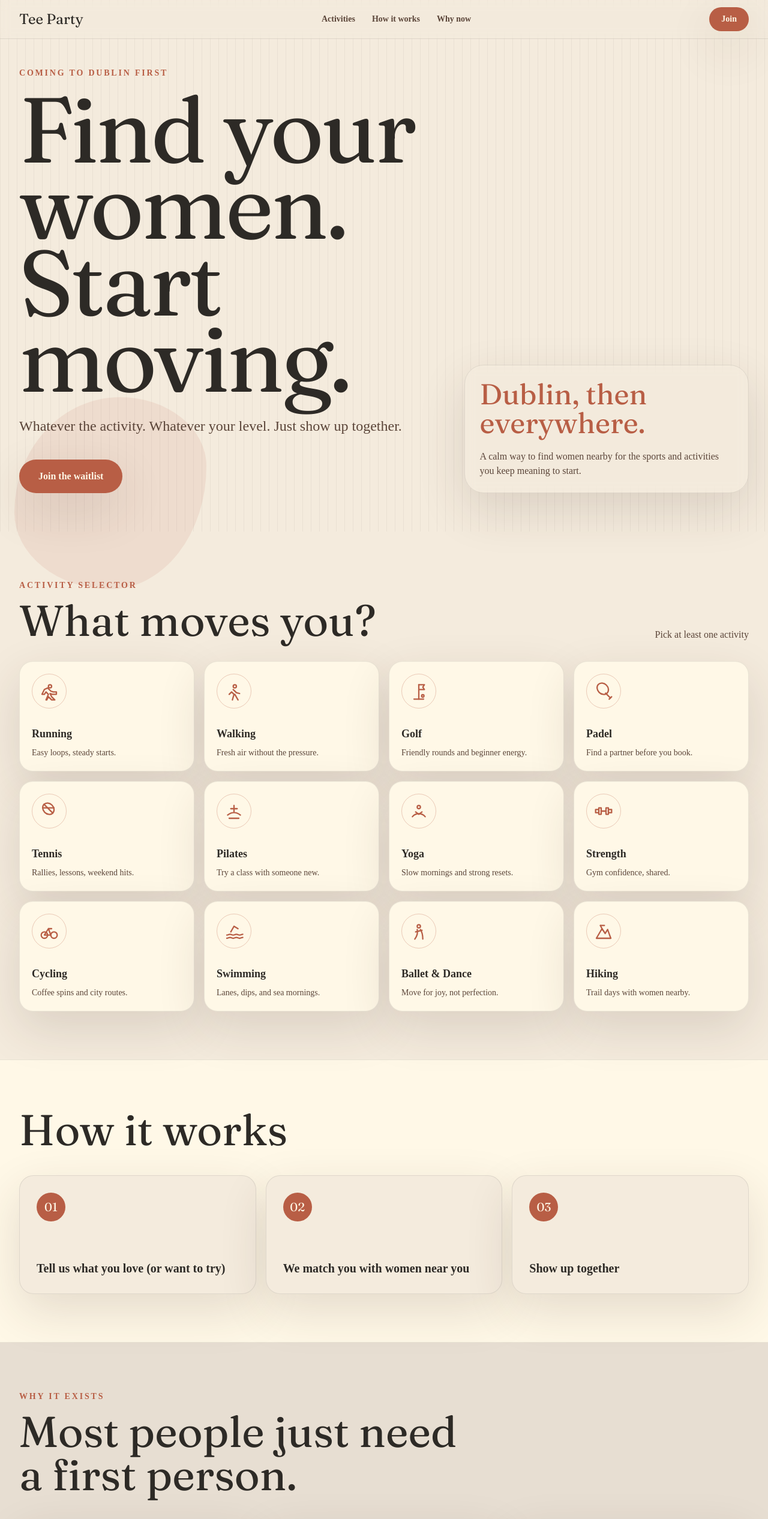
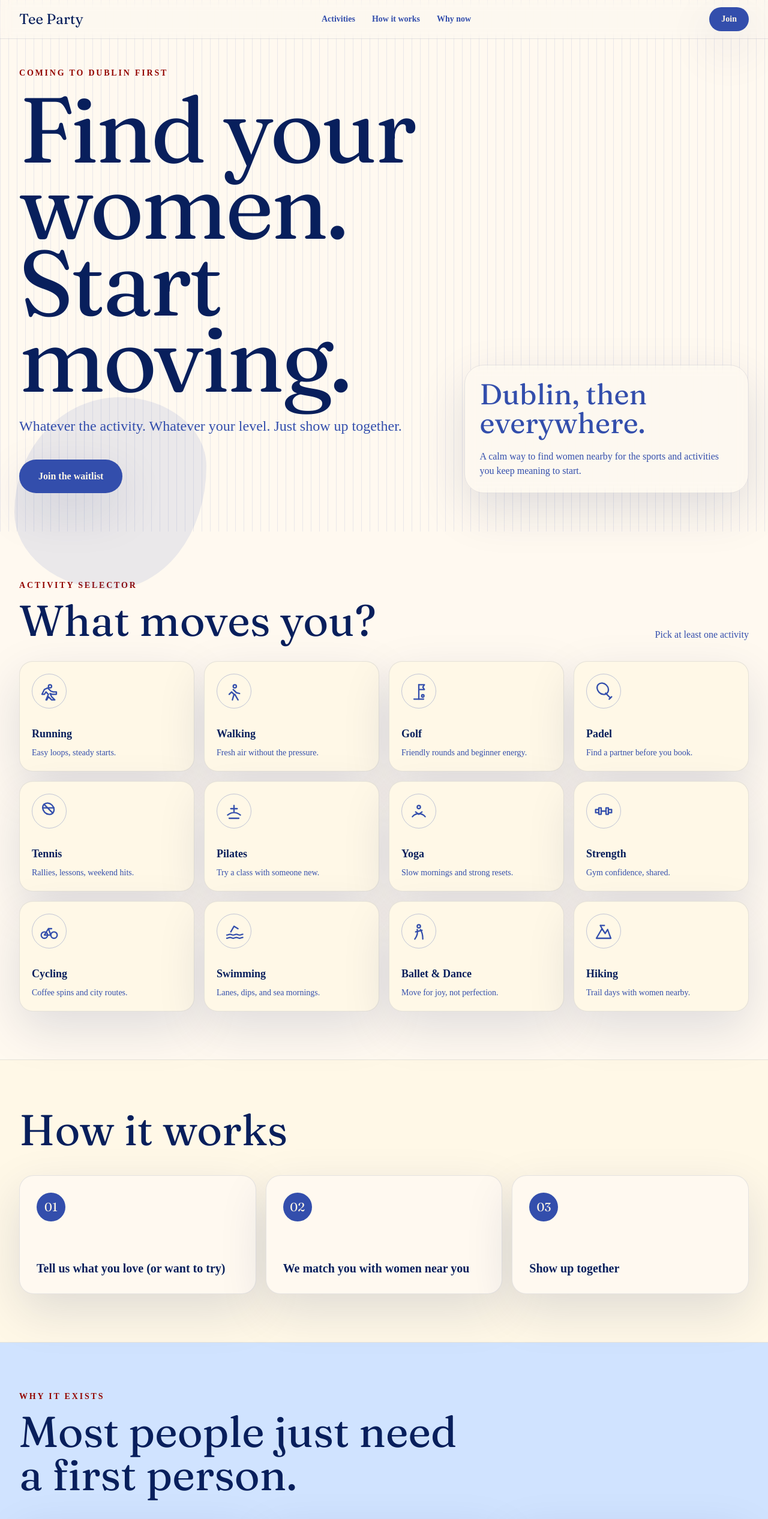
Before and after one commit to ldaly4/cailini, a Next.js app: page / in a window 1280 px wide. Shown: the top 2532 px of the page at 60% size. Built offline with nearby package versions, Linux system fonts and the light colour scheme.

Commit message:
Update palette to blue cream direction

```diff
--- a/app/globals.css
+++ b/app/globals.css
@@ -4,7 +4,7 @@
 
 :root {
   color-scheme: light;
-  --pinstripe: linear-gradient(90deg, rgba(45, 42, 38, 0.055) 1px, transparent 1px);
+  --pinstripe: linear-gradient(90deg, rgba(51, 78, 172, 0.105) 1px, transparent 1px);
 }
 
 * {
@@ -17,8 +17,8 @@ html {
 
 body {
   margin: 0;
-  background: #f4ebdd;
-  color: #2d2a26;
+  background: #fff9f0;
+  color: #081f5c;
 }
 
 button,
--- a/app/page.tsx
+++ b/app/page.tsx
@@ -243,7 +243,7 @@ export default function Home() {
         <div className="organic-blob absolute -bottom-24 left-6 h-56 w-56 bg-clay/10 md:h-80 md:w-80" />
         <div className="relative mx-auto grid max-w-7xl gap-12 lg:grid-cols-[1.1fr_0.75fr] lg:items-end">
           <div>
-            <p className="mb-5 text-sm font-bold uppercase tracking-[0.2em] text-clay">Coming to Dublin first</p>
+            <p className="mb-5 text-sm font-bold uppercase tracking-[0.2em] text-sangria">Coming to Dublin first</p>
             <h1 className="font-display text-[clamp(4.2rem,12vw,10.5rem)] leading-[0.83] tracking-tight text-charcoal">
               Find your women. Start moving.
             </h1>
@@ -271,7 +271,7 @@ export default function Home() {
         <div className="mx-auto max-w-7xl">
           <div className="mb-8 flex flex-col justify-between gap-4 md:flex-row md:items-end">
             <div>
-              <p className="mb-3 text-sm font-bold uppercase tracking-[0.2em] text-clay">Activity selector</p>
+              <p className="mb-3 text-sm font-bold uppercase tracking-[0.2em] text-sangria">Activity selector</p>
               <h2 className="font-display text-5xl leading-none md:text-7xl">What moves you?</h2>
             </div>
             <p className="max-w-sm text-cocoa">{selectedText}</p>
@@ -330,7 +330,7 @@ export default function Home() {
       <section id="why" className="bg-mist px-4 py-20 md:px-8">
         <div className="mx-auto max-w-7xl">
           <div className="mb-10 max-w-3xl">
-            <p className="mb-3 text-sm font-bold uppercase tracking-[0.2em] text-clay">Why it exists</p>
+            <p className="mb-3 text-sm font-bold uppercase tracking-[0.2em] text-sangria">Why it exists</p>
             <h2 className="font-display text-5xl leading-none md:text-7xl">Most people just need a first person.</h2>
           </div>
           <div className="grid gap-4 lg:grid-cols-3">
@@ -363,7 +363,7 @@ export default function Home() {
           <div className="max-h-[92vh] w-full max-w-2xl overflow-auto rounded-[2rem] bg-cream p-6 shadow-soft md:p-8">
             <div className="mb-6 flex items-start justify-between gap-5">
               <div>
-                <p className="mb-2 text-sm font-bold uppercase tracking-[0.2em] text-clay">Waitlist</p>
+                <p className="mb-2 text-sm font-bold uppercase tracking-[0.2em] text-sangria">Waitlist</p>
                 <h2 className="font-display text-4xl leading-none md:text-5xl">Save your spot</h2>
               </div>
               <button
@@ -377,7 +377,7 @@ export default function Home() {
 
             {submissionState === "success" ? (
               <div className="rounded-[1.5rem] bg-oat p-7">
-                <p className="font-display text-4xl text-clay">You&apos;re in.</p>
+                <p className="font-display text-4xl text-sangria">You&apos;re in.</p>
                 <p className="mt-4 text-lg text-cocoa">We&apos;ll be in touch when we launch in your area.</p>
               </div>
             ) : (
--- a/tailwind.config.ts
+++ b/tailwind.config.ts
@@ -5,20 +5,21 @@ const config: Config = {
   theme: {
     extend: {
       colors: {
-        oat: "#F4EBDD",
+        oat: "#FFF9F0",
         cream: "#FFF8E7",
-        clay: "#B85E45",
-        coral: "#D5795E",
-        charcoal: "#2D2A26",
-        cocoa: "#5B4539",
-        mist: "#E7DED2"
+        clay: "#334EAC",
+        coral: "#95BBEA",
+        charcoal: "#081F5C",
+        cocoa: "#334EAC",
+        mist: "#D0E3FF",
+        sangria: "#930500"
       },
       fontFamily: {
         display: ["var(--font-display)", "serif"],
         sans: ["var(--font-sans)", "sans-serif"]
       },
       boxShadow: {
-        soft: "0 28px 80px rgba(61, 45, 36, 0.14)"
+        soft: "0 28px 80px rgba(8, 31, 92, 0.13)"
       }
     }
   },
```
